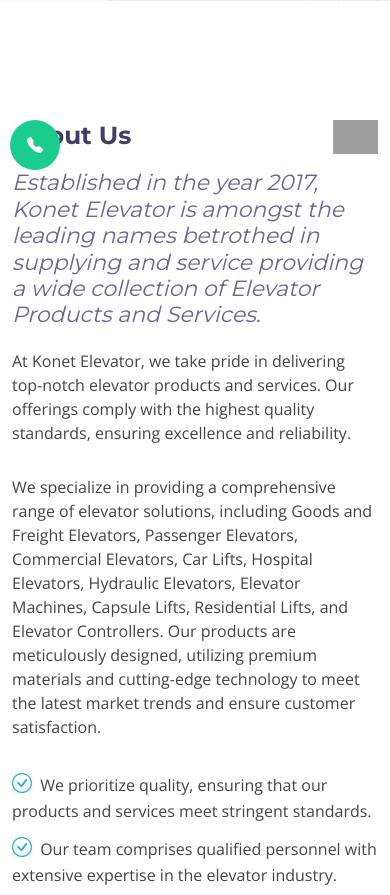
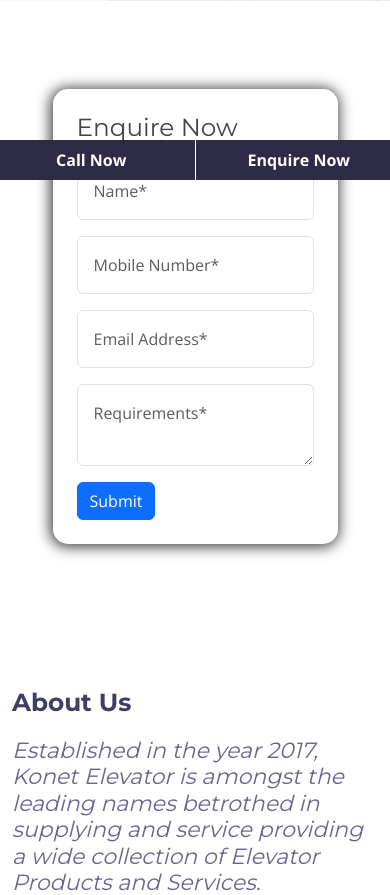
Before and after one commit to princekchaurasiya/konet-elevator, a PHP site: page / in a window 390 px wide. Shown: the part 664-1559 px from the top of the page. Run offline with PHP 8.4, Linux system fonts and the light colour scheme; grey boxes are pictures that could not be loaded.

Commit message:
form integration

```diff
--- a/assets/css/style.css
+++ b/assets/css/style.css
@@ -1742,3 +1742,121 @@
 .controls-top {
   margin-top: 10px;
 }
+
+.form-wrapper {
+  max-width: 100%; /* Ensures the form doesn't exceed the container's width */
+  margin: 0 auto; /* Centers the form within its container */
+}
+
+.form-wrapper iframe {
+  width: 100%;
+  height: 800px; /* Adjust the height as needed */
+}
+
+/* Responsive styling using media queries */
+@media (max-width: 767px) {
+  .form-wrapper iframe {
+    width: 100%;
+    height: 600px; /* Adjust the height for smaller screens as needed */
+  }
+}
+
+@media (min-width: 768px) and (max-width: 991px) {
+  .form-wrapper iframe {
+    width: 80%;
+    height: 700px; /* Adjust the height for medium-sized screens as needed */
+  }
+}
+
+@media (min-width: 992px) {
+  .form-wrapper iframe {
+    width: 70%;
+    height: 800px; /* Adjust the height for larger screens as needed */
+  }
+}
+
+.formrow {
+  -webkit-box-shadow: -1px 1px 14px 2px rgba(0,0,0,0.75);
+-moz-box-shadow: -1px 1px 14px 2px rgba(0,0,0,0.75);
+box-shadow: -1px 1px 14px 2px rgba(0,0,0,0.75);
+  background-color: #ffff;
+  padding: 2rem 4rem 2rem 4rem;
+  margin-top: 1rem;
+  border-radius: 15px;
+}
+.form-enquiry{
+  background-color: white;
+}
+
+.formrow .form-control{
+  margin-top: 1rem;
+  margin-bottom: 1rem;
+  padding: 1rem;
+}
+
+.modal-form-row {
+  background-color: #ffff;
+  padding: 1rem;
+  margin-top: 0rem;
+  border-radius: 15px;
+}
+
+.modal-form-row .form-group {
+  margin-top: 1rem ;
+  margin-bottom: 1rem;
+  padding: 0.1rem;
+}
+
+
+
+/* sticky mob */
+.stickycol {
+  padding: 0.50rem;
+}
+
+.stickymob {
+  position: fixed;
+  right: 0;
+  bottom: -50px;
+  left: 0;
+  z-index: 1030;
+  -webkit-transition: bottom 0.5s;
+  -o-transition: bottom 0.5s;
+  transition: bottom 0.5s;
+}
+
+.stickybtn {
+  background-color: #2d2b46;
+  text-align: center;
+}
+
+img.img-fluid.footer-iso {
+  width: 15%;
+  padding-left: 36px;
+}
+
+.stickybdr {
+  border-right: 1px solid #ffffff;
+}
+
+.stickycall {
+  color: #ffffff !important;
+  text-align: center;
+  font-weight: bold;
+}
+
+.stickycall:hover {
+  text-decoration: none;
+}
+
+.stickyenq {
+  color: #ffffff !important;
+  font-weight: bold;
+  text-align: center;
+}
+
+.stickyenq:hover {
+  text-decoration: none;
+}
+
+/* end of sticky mob */
--- a/assets/js/main.js
+++ b/assets/js/main.js
@@ -624,3 +624,11 @@
 
   ]
 });
+
+$('.openEnquiryModalBtn').click(function () {
+  $('#enquiryModal').modal('show');
+});
+
+$('.closeEnquiryModalBtn').click(function () {
+  $('#enquiryModal').modal('hide');
+});
--- a/index.html
+++ b/index.html
@@ -94,7 +94,7 @@
         <div class="col-lg-6 intro-info order-lg-first order-last" data-aos="zoom-in" data-aos-delay="100">
           <h2>Konet Elevator <br>Your One-Stop <br> <span>Lift Maintenance Solution</span> </h2>
           <div>
-            <a href="tel: +91 86055 84979" class="btn-get-started scrollto">Get Maintenance Quote</a>
+            <a href="#" class="btn-get-started openEnquiryModalBtn" data-toggle="modal" data-target="#enquiryModal">Get Maintenance Quote</a>
           </div>
         </div>
 
@@ -107,6 +107,70 @@
   </section><!-- End Hero -->
 
   <main id="main">
+
+    <section class="form-enquiry mt-5">
+      <div class="container">
+
+        <div class="row justify-content-center p-4">
+
+          <div class="col-lg-6 col-10 formrow p-4">
+            <h2>Enquire Now</h2>
+            <form action="https://docs.google.com/forms/d/e/1FAIpQLSd9ptlN0qG7APjlaiWPcdkGuVc3BSXFvWkrFpUs4ieDKTi2Gw/formResponse">
+              <div class="form-group">
+                <input type="text" class="form-control" id="name" name="entry.1884265043" placeholder="Name*">
+              </div>
+              <div class="form-group">
+                <input type="text" class="form-control" id="phone" name="entry.167369742" placeholder="Mobile Number*">
+              </div>
+              <div class="form-group">
+                <input type="email" class="form-control" id="email" name="entry.524038999" placeholder="Email Address*">
+              </div>
+              <div class="form-group">
+                <textarea class="form-control" id="message" name="entry.170033134" placeholder="Requirements*"></textarea>
+              </div>
+              <button type="submit" class="btn btn-primary">Submit</button>
+            </form>
+          </div>
+        </div>
+      </div>
+    </section>
+
+
+
+
+<!-- Modal -->
+<div class="modal fade" id="enquiryModal" tabindex="-1" role="dialog" aria-labelledby="enquiryModalLabel" aria-hidden="true">
+  <div class="modal-dialog" role="document">
+    <div class="modal-content">
+      <div class="modal-header">
+        <h5 class="modal-title" id="enquiryModalLabel">Enquire Now</h5>
+        <button type="button" class="close" data-dismiss="modal" aria-label="Close">
+          <span aria-hidden="true" class="closeEnquiryModalBtn">&times;</span>
+        </button>
+      </div>
+      <div class="modal-body modal-form-row">
+        <form action="https://docs.google.com/forms/d/e/1FAIpQLSd9ptlN0qG7APjlaiWPcdkGuVc3BSXFvWkrFpUs4ieDKTi2Gw/formResponse">
+          <div class="form-group">
+            <input type="text" class="form-control" id="name" name="entry.1884265043" placeholder="Name*">
+          </div>
+          <div class="form-group">
+            <input type="text" class="form-control" id="phone" name="entry.167369742" placeholder="Mobile Number*">
+          </div>
+          <div class="form-group">
+            <input type="email" class="form-control" id="email" name="entry.524038999" placeholder="Email Address*">
+          </div>
+          <div class="form-group">
+            <textarea class="form-control" id="message" name="entry.170033134" placeholder="Requirements*"></textarea>
+          </div>
+          <button type="submit" class="btn btn-primary">Submit</button>
+        </form>
+      </div>
+    </div>
+  </div>
+</div>
+
+
+
 
     <!-- ======= About Section ======= -->
     <section id="about" class="about">
@@ -261,17 +325,17 @@
       <div class="container">
         <div class="row counters" data-aos="fade-up" data-aos-delay="100">
           <div class="col-lg-3 col-6 text-center">
-            <span data-purecounter-start="0" data-purecounter-end="232" data-purecounter-duration="1"
+            <span data-purecounter-start="0" data-purecounter-end="100" data-purecounter-duration="1"
               class="purecounter"></span>
             <p>Clients</p>
           </div>
           <div class="col-lg-3 col-6 text-center">
-            <span data-purecounter-start="0" data-purecounter-end="421" data-purecounter-duration="1"
+            <span data-purecounter-start="0" data-purecounter-end="350" data-purecounter-duration="1"
               class="purecounter"></span>
             <p>Projects</p>
           </div>
           <div class="col-lg-3 col-6 text-center">
-            <span data-purecounter-start="0" data-purecounter-end="1453" data-purecounter-duration="1"
+            <span data-purecounter-start="0" data-purecounter-end="1267" data-purecounter-duration="1"
               class="purecounter"></span>
             <p>Hours Of Support</p>
           </div>
@@ -295,7 +359,7 @@
               elevator solutions and services. Contact us today for a consultation.</p>
           </div>
           <div class="col-lg-3 cta-btn-container text-center">
-            <a class="cta-btn align-middle" href="tel:+918605584979">Get Quote</a>
+            <a href="#" class="cta-btn align-middle openEnquiryModalBtn" data-toggle="modal" data-target="#enquiryModal">Get Quote</a>
           </div>
         </div>
       </div>
@@ -392,7 +456,8 @@
           </div>
 
           <div class="col-lg-4 m-2">
-            <a href="#" class="open-kalpana-marine-lines-Modal" data-toggle="modal" data-target="#kalpanaMarineLinesModal">
+            <a href="#" class="open-kalpana-marine-lines-Modal" data-toggle="modal"
+              data-target="#kalpanaMarineLinesModal">
               <div class="clientele-whole-wrapper">
                 <div class="clientele-img-wrapper p-2">
                   <img src="assets/img/kalpana-marine-lines/1.png" alt="" class="img-fluid clientele-image">
@@ -418,7 +483,8 @@
           </div>
 
           <div class="col-lg-4 m-2">
-            <a href="#" class="open-shivthirth-mahalaxmi-Modal" data-toggle="modal" data-target="#shivthirth-mahalaxmi-Modal">
+            <a href="#" class="open-shivthirth-mahalaxmi-Modal" data-toggle="modal"
+              data-target="#shivthirth-mahalaxmi-Modal">
               <div class="clientele-whole-wrapper">
                 <div class="clientele-img-wrapper p-2">
                   <img src="assets/img/shivthirth-mahalaxmi/1.png" alt="" class="img-fluid clientele-image">
@@ -434,7 +500,7 @@
 
 
         </div>
-        <div class="row pb-4" >
+        <div class="row pb-4">
           <div class="col-lg-12">
             <div class="controls-top float-right">
               <a id="clientModalArrowLeft" class="btn-floating slick-arrow" href="#" data-slide="prev"><span
@@ -739,7 +805,8 @@
       <div class="modal-dialog modal-lg" role="document">
         <div class="modal-content">
           <div class="modal-header">
-            <h5 class="modal-title" id="infinityTowerModalModalLabel">Infinity Tower (Om Sadan )Napean Sea Road, Mumbai</h5>
+            <h5 class="modal-title" id="infinityTowerModalModalLabel">Infinity Tower (Om Sadan )Napean Sea Road, Mumbai
+            </h5>
             <button type="button" class="close close-infinityTowerModal" data-dismiss="modal" aria-label="Close">
               <span aria-hidden="true">&times;</span>
             </button>
@@ -786,7 +853,8 @@
         <div class="modal-content">
           <div class="modal-header">
             <h5 class="modal-title" id="kalpanaMarineLinesModalLabel">Kalpana, Marine Lines, Mumbai</h5>
-      <button type="button" class="close close-kalpana-marine-lines-Modal" data-dismiss="modal" aria-label="Close">
+            <button type="button" class="close close-kalpana-marine-lines-Modal" data-dismiss="modal"
+              aria-label="Close">
               <span aria-hidden="true">&times;</span>
             </button>
           </div>
@@ -817,7 +885,8 @@
             </div>
           </div>
           <div class="modal-footer">
-      <button type="button" class="btn btn-secondary close-kalpana-marine-lines-Modal" data-dismiss="modal">Close</button>
+            <button type="button" class="btn btn-secondary close-kalpana-marine-lines-Modal"
+              data-dismiss="modal">Close</button>
           </div>
         </div>
       </div>
@@ -864,7 +933,8 @@
             </div>
           </div>
           <div class="modal-footer">
-      <button type="button" class="btn btn-secondary close-shefield-towers-Modal" data-dismiss="modal">Close</button>
+            <button type="button" class="btn btn-secondary close-shefield-towers-Modal"
+              data-dismiss="modal">Close</button>
           </div>
         </div>
       </div>
@@ -884,7 +954,8 @@
         <div class="modal-content">
           <div class="modal-header">
             <h5 class="modal-title" id="shivthirth-mahalaxmi-ModallLabel">Shivthirth - Mahalaxmi, Mumbai</h5>
-      <button type="button" class="close close-shivthirth-mahalaxmi-Modal" data-dismiss="modal" aria-label="Close">
+            <button type="button" class="close close-shivthirth-mahalaxmi-Modal" data-dismiss="modal"
+              aria-label="Close">
               <span aria-hidden="true">&times;</span>
             </button>
           </div>
@@ -906,16 +977,17 @@
             <div class="row">
               <div class="col-lg-12">
                 <div class="controls-top float-right">
-            <a id="shivthirth-mahalaxmi-ModalArrowLeft" class="btn-floating slick-arrow" href="#" data-slide="prev"><span
-                class="">←</span></a>
-            <a id="shivthirth-mahalaxmi-ModalArrowRight" class="btn-floating slick-arrow" href="#" data-slide="next"><span
-                class="">→</span></a>
+                  <a id="shivthirth-mahalaxmi-ModalArrowLeft" class="btn-floating slick-arrow" href="#"
+                    data-slide="prev"><span class="">←</span></a>
+                  <a id="shivthirth-mahalaxmi-ModalArrowRight" class="btn-floating slick-arrow" href="#"
+                    data-slide="next"><span class="">→</span></a>
                 </div>
               </div>
             </div>
           </div>
           <div class="modal-footer">
-      <button type="button" class="btn btn-secondary close-shivthirth-mahalaxmi-Modal" data-dismiss="modal">Close</button>
+            <button type="button" class="btn btn-secondary close-shivthirth-mahalaxmi-Modal"
+              data-dismiss="modal">Close</button>
           </div>
         </div>
       </div>
@@ -1052,7 +1124,7 @@
                 <h4>Contact Us</h4>
                 <p>
                   Off No: 212/213, 2nd Floor Corporate Avenue,<br>
-                  Sonawala Road, Goregaon(E),<br>
+                  Sonawala Road, Goregaon East<br>
                   Mumbai - 400 063,<br>
                   India<br>
                 </p>
@@ -1082,7 +1154,7 @@
   </footer>
 
   <!--sticky mob-->
-  <div class="fixed-bottom d-md-block d-lg-none">
+  <!-- <div class="fixed-bottom d-md-block d-lg-none">
     <div id="stickymob">
       <div class="row stickybtn">
         <a class="stickywa" href="whatsapp://send?text=Hello Doctor I want to Schedule a Visit&phone=+918605584979">
@@ -1092,10 +1164,23 @@
       </div>
     </div>
   </div>
-  <!-- end of sticky mob -->
+
   <a class="stickyphone" href="tel: +91 86055 84979">
     <i class="bi bi-telephone-fill"></i>
+  </a> -->
+
+
+  <div class="stickymob d-lg-none d-block" style="display: none; bottom: 0px;">
+    <div class="row stickybtn">
+        <a class="col stickycall text-center stickycol stickybdr" href="tel:+91-8605584979">
+            Call Now
         </a>
+        <a class="col stickyenq text-center stickycol openEnquiryModalBtn" href="#" data-toggle="modal" data-target="#enquiryModal">
+          Enquire Now
+      </a>
+
+    </div>
+</div>
 
 
 
```
Lines whose indentation alone changed are shown as unchanged.
